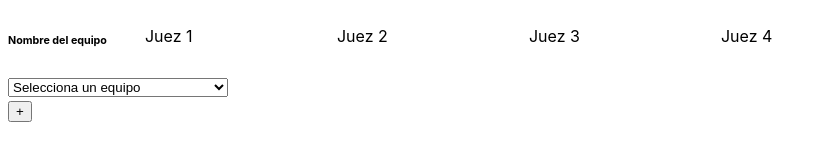
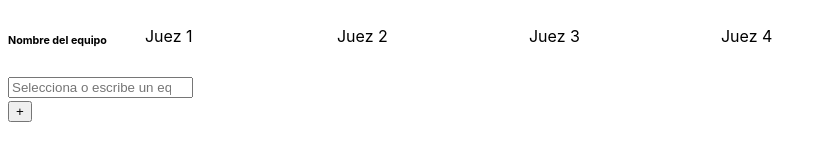
Before and after one commit to frogcovenant/team-record-system, a React (Vite) app: page / in a window 1280 px wide. Shown: the top 167 px of the page, without its empty margins (0-827 px from the left). Built offline with nearby package versions, Linux system fonts and the light colour scheme.

Commit message:
feat/allow-type-and-filter-on-team-input

```diff
--- a/src/components/TeamSelector.tsx
+++ b/src/components/TeamSelector.tsx
@@ -8,32 +8,42 @@ interface TeamSelectorProps {
 }
 
 export default function TeamSelector(props: TeamSelectorProps) {
-    const [selectedValue, setSelectedValue] = useState<number | ''>('');
+    const [selectedValue, setSelectedValue] = useState<string>('');
 
-    const handleSelectChange = (event: React.ChangeEvent<HTMLSelectElement>) => {
-        setSelectedValue(Number(event.target.value));
+    const handleSelectChange = (event: React.ChangeEvent<HTMLInputElement>) => {
+        setSelectedValue(event.target.value);
     };
 
     const handleButtonClick = () => {
-        // TODO: currently the state of 'selectedValue' is not cleared properly when adding a team that is at the bottom
-        // of the select tag. The state should reset to default value instead of having extra checks here.
-        // This will also fix the issue of the selector not returning to the placeholder after adding a team.
-        if (selectedValue !== '' && props.teamOptions.length !== 0 && selectedValue < props.teamOptions.length) {
-            props.onSelectTeam(selectedValue);
+        // Find the index of the selected team in the teamOptions array
+        const teamIndex = props.teamOptions.indexOf(selectedValue);
+
+        if (teamIndex !== -1) {
+            props.onSelectTeam(teamIndex);
+            // Clear the input field after the team is selected
+            setSelectedValue('');
+        } else {
+            console.log("Team not found or invalid input");
         }
     };
 
     return (
         <div className='team-selector'>
             <h6>Nombre del equipo</h6>
-            <select value={selectedValue} onChange={handleSelectChange}>
-                <option value="">Selecciona un equipo</option>
-                {props.teamOptions.map((value, index)=>{
+            <input
+                type="text"
+                list="team-options"
+                value={selectedValue}
+                onChange={handleSelectChange}
+                placeholder="Selecciona o escribe un equipo"
+            />
+            <datalist id="team-options">
+                {props.teamOptions.map((value, index) => {
                     return (
-                        <option key={index} value={index}>{value}</option>
+                        <option key={index} value={value}></option>
                     )
                 })}
-            </select>
+            </datalist>
             <button onClick={handleButtonClick}>+</button>
         </div>
     );
```
